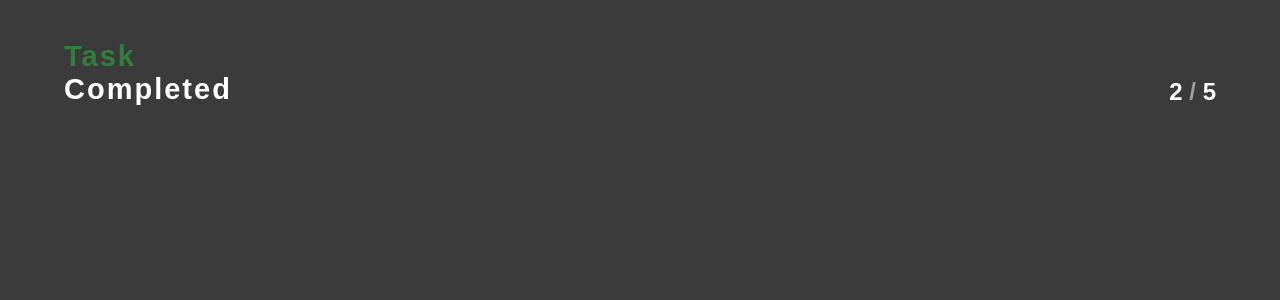
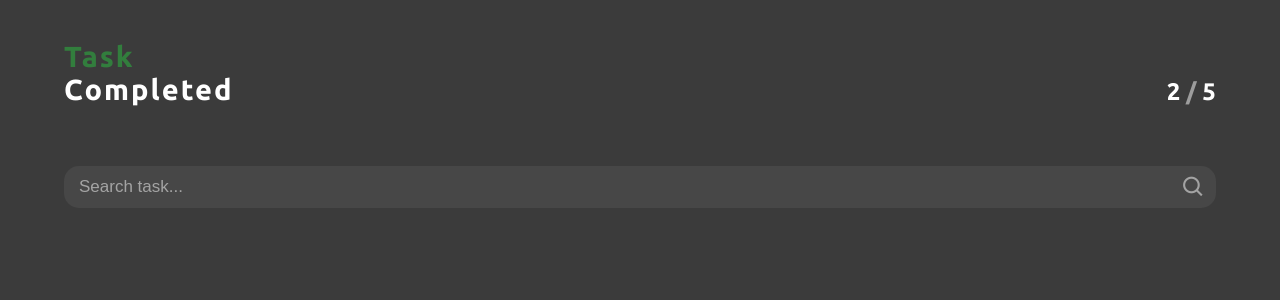
Before and after one commit to davidalejo32/TODOs-List, a React (Create React App) app: page / in a window 1280 px wide. Shown: the top 300 px of the page. Built offline with nearby package versions, Linux system fonts and the light colour scheme.

Commit message:
component TodoSearch styles

```diff
--- a/public/index.html
+++ b/public/index.html
@@ -11,7 +11,13 @@
     />
     <link rel="apple-touch-icon" href="%PUBLIC_URL%/logo192.png" />
     <link rel="manifest" href="%PUBLIC_URL%/manifest.json" />
+    <!-- fonts -->
+    <link rel="preconnect" href="https://fonts.googleapis.com">
+    <link rel="preconnect" href="https://fonts.gstatic.com" crossorigin>
+    <link href="https://fonts.googleapis.com/css2?family=Ubuntu:wght@300;400;500;700&display=swap" rel="stylesheet">
 
+    <!-- Boxicons CSS -->
+    <link href='https://unpkg.com/boxicons@2.1.2/css/boxicons.min.css' rel='stylesheet'>
     <title>React App</title>
   </head>
   <body>
--- a/src/components/App/App.jsx
+++ b/src/components/App/App.jsx
@@ -1,11 +1,14 @@
 import React from 'react';
 import { TodoCounter } from "../TodoCounter/TodoCounter"
+import { TodoSearch } from "../TodoSearch/TodoSearch"
 // import './App.css';
 
 function App() {
   return (
-    <TodoCounter />
-
+    <React.Fragment>
+      <TodoCounter />
+      <TodoSearch />
+    </React.Fragment>
   );
 }
 
--- a/src/components/TodoCounter/TodoCounter.jsx
+++ b/src/components/TodoCounter/TodoCounter.jsx
@@ -2,7 +2,7 @@ import React from "react";
 import './TodoCounter.scss';
 
 
-function TodoCounter () {
+function TodoCounter (props) {
   return(
     <div className="counter">
       <h2 className="counter__title"> <span>Task</span> Completed</h2>
--- a/src/components/TodoSearch/TodoSearch.jsx
+++ b/src/components/TodoSearch/TodoSearch.jsx
@@ -0,0 +1,13 @@
+import React from "react";
+import './TodoSearch.scss';
+
+function TodoSearch() {
+  return(
+    <div className="todoSeach">
+      <input className="todoSeach__input" placeholder="Search task..." type="text" />
+      <i class='bx bx-search todoSeach__icon'></i>
+    </div>
+  );
+}
+
+export  { TodoSearch };
--- a/src/components/TodoSearch/TodoSearch.scss
+++ b/src/components/TodoSearch/TodoSearch.scss
@@ -0,0 +1,43 @@
+.todoSeach {
+  margin: 6rem 0 6rem 0;
+  width: 100%;
+  height: 4.2rem;
+  display: flex;
+  align-items: center;
+  border-radius: 1.5rem;
+  background-color: #474747;
+
+  &:hover{
+    box-shadow:  7px 7px 14px #353535,
+    -7px -7px 14px #414141;
+  }
+
+  &__input{
+    width: 100%;
+    height: 100%;
+    padding: 0 1rem;
+    background-color: transparent;
+    border: none;
+    outline: none;
+    color: white;
+    text-indent: .5rem;
+    font-size: 1.7rem;
+
+    &::placeholder{
+      color: white;
+      opacity: 0.5;
+    }
+  }
+
+  &__icon{
+    font-size: 2.5rem;
+    margin-right: 1rem;
+    color: white;
+    opacity: 0.5;
+    cursor: pointer;
+
+    &:hover {
+      opacity: 0.8;
+    }
+  }
+}
```
